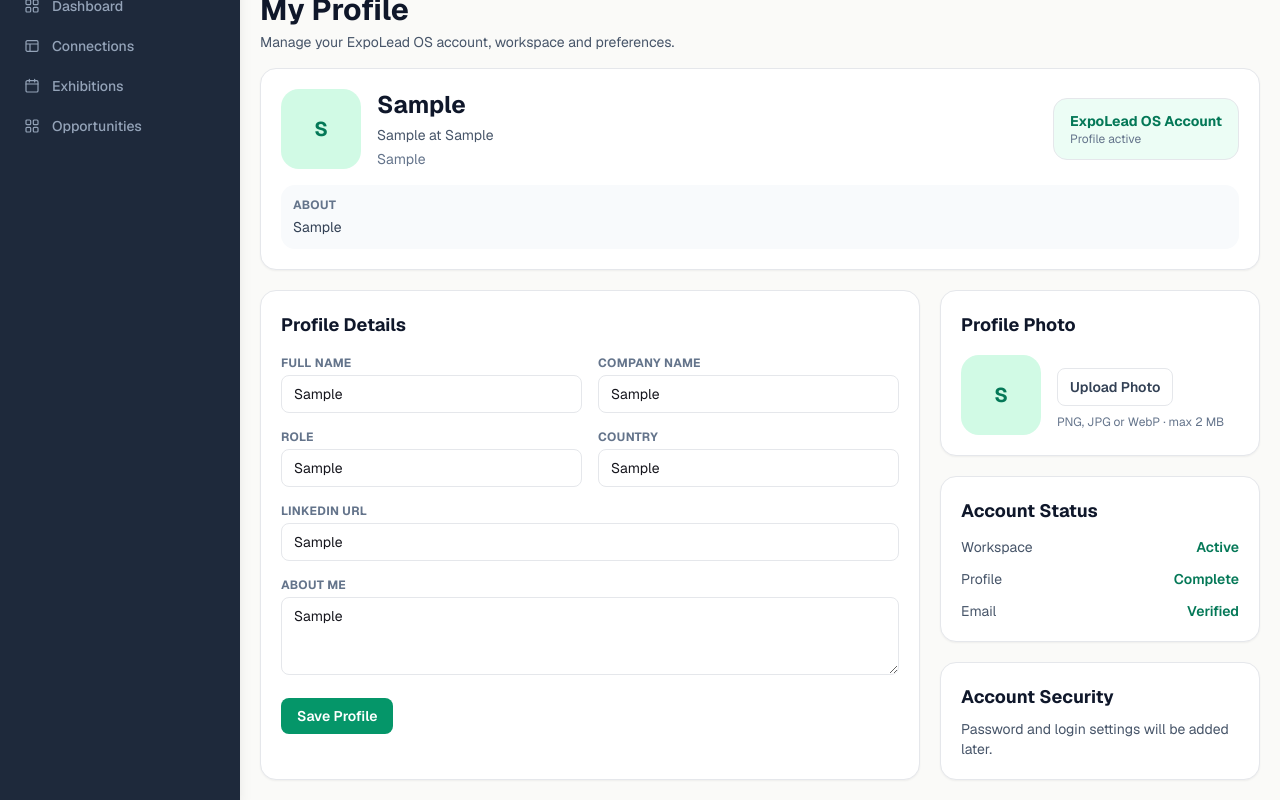
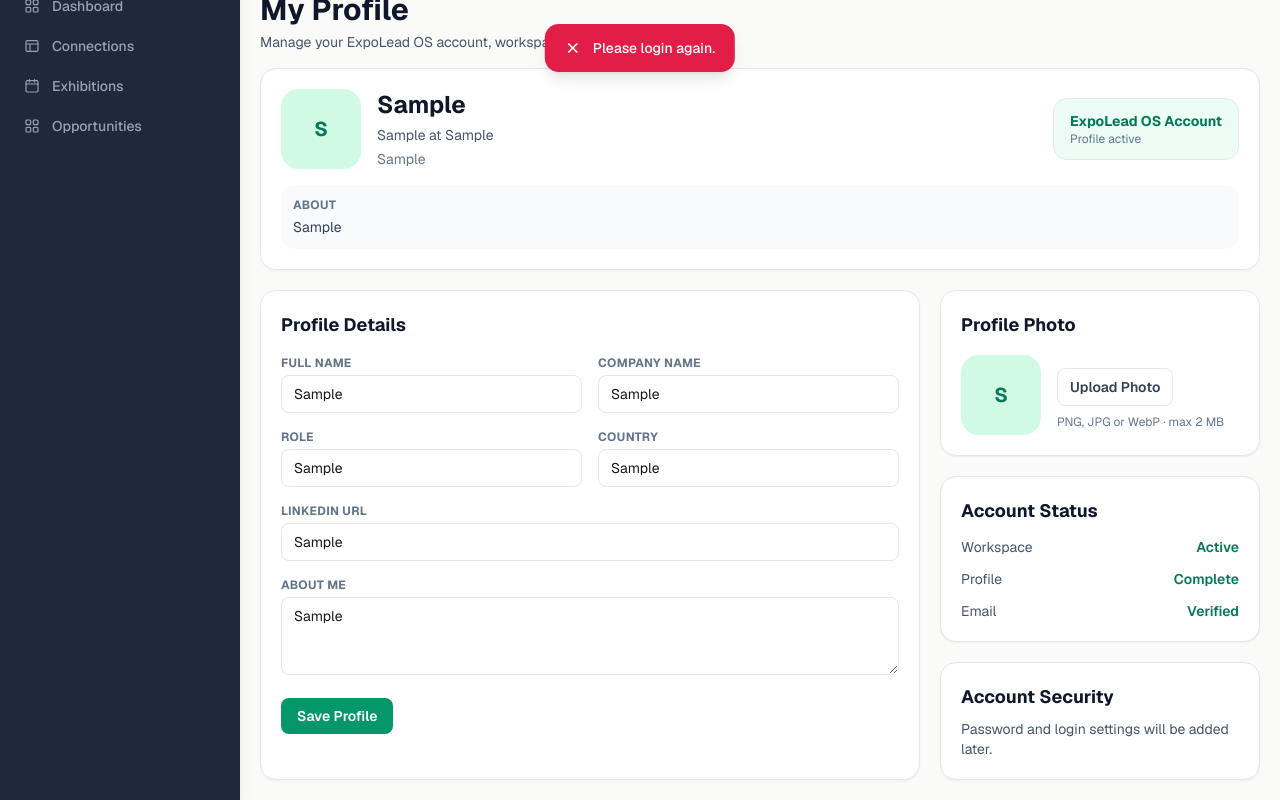
Before and after one commit to tradesoil-dev/expolead-os, a Next.js app: page /profile in a window 1280 px wide. Both pictures are taken after typing "Sample", "Sample", "Sample", "Sample", "Sample", "Sample" into the empty fields and a click on the button "Save Profile". Shown: the part 84-884 px from the top of the page. Built offline with nearby package versions, Linux system fonts and the light colour scheme; no server answers; the database is empty.

Commit message:
Replace alert() dialogs with in-app toast notifications on profile page

```diff
--- a/app/(app)/profile/page.tsx
+++ b/app/(app)/profile/page.tsx
@@ -15,6 +15,7 @@ export default function ProfilePage() {
   const [adjusting, setAdjusting] = useState(false);
   const [saving, setSaving] = useState(false);
   const [uploading, setUploading] = useState(false);
+  const [toast, setToast] = useState<{ message: string; type: "success" | "error" } | null>(null);
   const fileInputRef = useRef<HTMLInputElement>(null);
   const dragState = useRef<{ startY: number; startPosY: number } | null>(null);
 
@@ -53,7 +54,7 @@ export default function ProfilePage() {
     const ext = file.name.split(".").pop();
     const path = `${user.id}/avatar.${ext}`;
     const { error: uploadError } = await supabase.storage.from("avatars").upload(path, file, { upsert: true });
-    if (uploadError) { alert(uploadError.message); setUploading(false); return; }
+    if (uploadError) { showToast(uploadError.message, "error"); setUploading(false); return; }
     const { data } = supabase.storage.from("avatars").getPublicUrl(path);
     const url = `${data.publicUrl}?t=${Date.now()}`;
     setAvatarUrl(url);
@@ -110,15 +111,20 @@ export default function ProfilePage() {
   async function saveProfile() {
     setSaving(true);
     const { data: { user }, error: userError } = await supabase.auth.getUser();
-    if (userError || !user) { alert("Please login again."); setSaving(false); return; }
+    if (userError || !user) { showToast("Please login again.", "error"); setSaving(false); return; }
     const { error } = await supabase.from("profiles").upsert({
       id: user.id, full_name: fullName, company_name: companyName,
       role, country, linkedin_url: linkedinUrl, about,
       avatar_url: avatarUrl, avatar_position_y: Math.round(posY),
     });
     setSaving(false);
-    if (error) { alert(error.message); return; }
-    alert("Profile saved successfully.");
+    if (error) { showToast(error.message, "error"); return; }
+    showToast("Profile saved successfully.", "success");
+  }
+
+  function showToast(message: string, type: "success" | "error") {
+    setToast({ message, type });
+    setTimeout(() => setToast(null), 3000);
   }
 
   const avatarStyle: React.CSSProperties = {
@@ -148,6 +154,17 @@ export default function ProfilePage() {
 
   return (
     <main className="p-5 max-w-6xl">
+      {toast && (
+        <div className={`fixed top-6 left-1/2 -translate-x-1/2 z-[9999] flex items-center gap-3 rounded-xl px-5 py-3.5 shadow-lg text-sm font-medium transition-all ${toast.type === "success" ? "bg-emerald-600 text-white" : "bg-rose-600 text-white"}`}>
+          {toast.type === "success" ? (
+            <svg className="h-4 w-4 shrink-0" viewBox="0 0 24 24" fill="none" stroke="currentColor" strokeWidth="2.5" strokeLinecap="round" strokeLinejoin="round"><polyline points="20 6 9 17 4 12"/></svg>
+          ) : (
+            <svg className="h-4 w-4 shrink-0" viewBox="0 0 24 24" fill="none" stroke="currentColor" strokeWidth="2.5" strokeLinecap="round" strokeLinejoin="round"><line x1="18" y1="6" x2="6" y2="18"/><line x1="6" y1="6" x2="18" y2="18"/></svg>
+          )}
+          {toast.message}
+        </div>
+      )}
+
       <div className="mb-4">
         <h1 className="text-3xl font-bold text-slate-900">My Profile</h1>
         <p className="mt-1 text-sm text-slate-600">Manage your ExpoLead OS account, workspace and preferences.</p>
```
